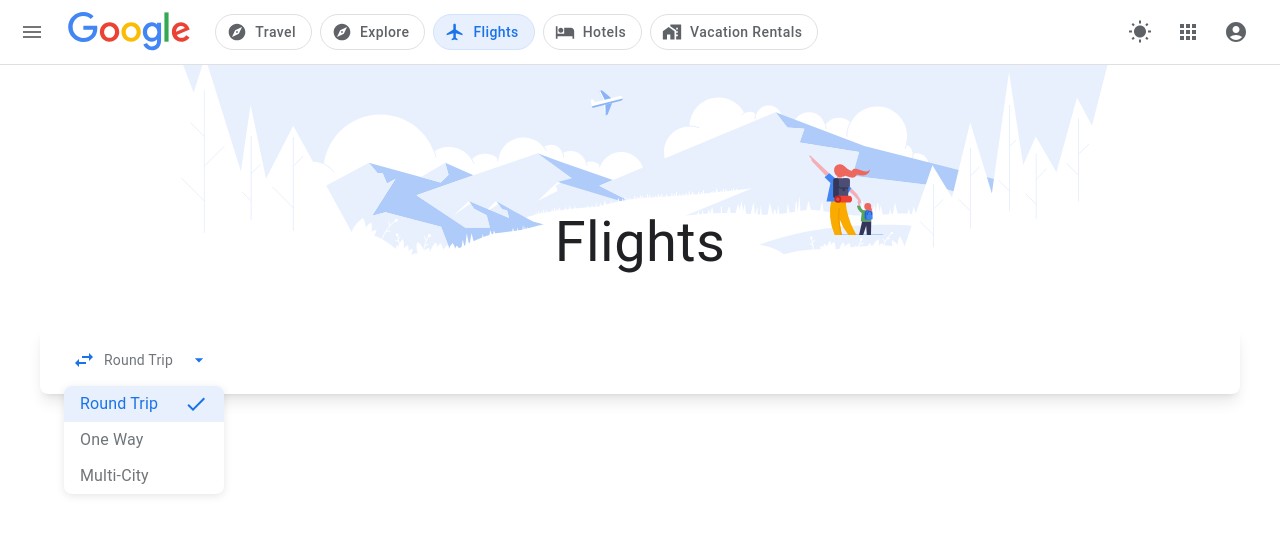
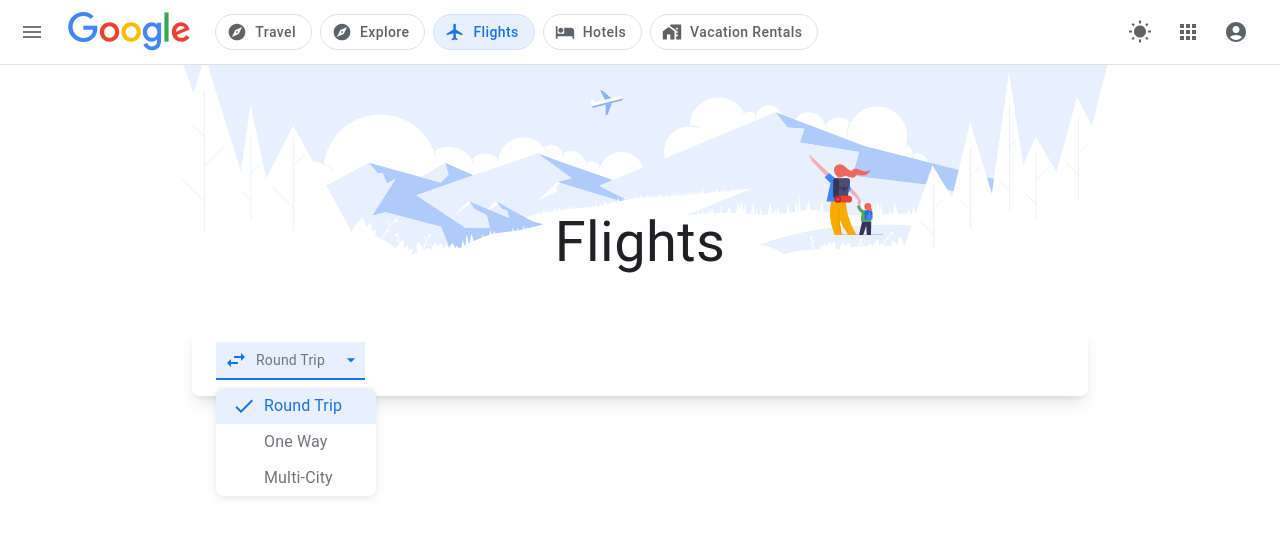
Before and after one commit to Rubilia/flight-search, a React (Vite) app: page / in a window 1280 px wide. Both pictures are taken after a click on the button "Round Trip". Shown: the top 536 px of the page. Built offline with nearby package versions, Linux system fonts and the light colour scheme.

Commit message:
Finished TravelModeComponent

```diff
--- a/src/components/SearchComponent/SearchComponent.tsx
+++ b/src/components/SearchComponent/SearchComponent.tsx
@@ -6,7 +6,7 @@
 
 const SearchComponent: React.FC = () => {
   return (
-    <div className="bg-white shadow-lg rounded-lg p-4 mx-10 mt-4">
+    <div className="bg-white shadow-lg rounded-lg p-4 mx-10 mt-4 mx-[15%]">
       <div className="flex items-center space-x-4 ml-2">
         <TravelModeComponent />
         <PassengersComponent />
--- a/src/components/SearchComponent/TravelModeComponent.tsx
+++ b/src/components/SearchComponent/TravelModeComponent.tsx
@@ -1,10 +1,8 @@
-// src/components/TravelModeComponent.tsx
-
 import React, { useState } from "react";
-import { Menu, MenuItem, Button, Typography } from "@mui/material";
+import { Menu, MenuItem, Button, Typography, Box } from "@mui/material";
 import SwapHorizIcon from "@mui/icons-material/SwapHoriz";
-import ArrowForwardIcon from "@mui/icons-material/ArrowForward";
-import TimelineIcon from "@mui/icons-material/Timeline";
+import ArrowRightAltIcon from "@mui/icons-material/ArrowRightAlt";
+import MultipleStopIcon from "@mui/icons-material/MultipleStop";
 import CheckIcon from "@mui/icons-material/Check";
 import ArrowDropDownIcon from "@mui/icons-material/ArrowDropDown";
 
@@ -25,8 +23,8 @@
 
   const options = [
     { label: "Round Trip", icon: <SwapHorizIcon /> },
-    { label: "One Way", icon: <ArrowForwardIcon /> },
-    { label: "Multi-City", icon: <TimelineIcon /> },
+    { label: "One Way", icon: <ArrowRightAltIcon /> },
+    { label: "Multi-City", icon: <MultipleStopIcon /> },
   ];
 
   const getIcon = () => {
@@ -38,14 +36,12 @@
     <div className="relative inline-block text-left">
       <Button
         onClick={handleClick}
-        className={`flex items-center px-4 py-2 rounded-md text-sm font-normal focus:outline-none ${
-          anchorEl
-            ? "text-blue-600 border-b-2 border-blue-600"
-            : "text-gray-600"
+        className={`flex items-center px-4 py-2 text-sm font-normal focus:outline-none ${
+          anchorEl ? "border-b-2 border-blue-600" : "text-gray-600"
         }`}
         disableRipple
         sx={{
-          backgroundColor: "transparent",
+          backgroundColor: anchorEl ? "#e8f0fe" : "transparent",
           textTransform: "none",
           fontFamily: 'Roboto, "Helvetica Neue", Arial, sans-serif',
           fontSize: "14px",
@@ -53,8 +49,12 @@
           letterSpacing: "0.2px",
           lineHeight: "20px",
           color: "#70757a",
+          borderRadius: "0px",
+          borderBottom: anchorEl
+            ? "2px solid #1a73e8"
+            : "2px solid transparent",
           "&:hover": {
-            backgroundColor: "transparent",
+            backgroundColor: "#e8f0fe",
           },
           "& .MuiSvgIcon-root": {
             color: anchorEl ? "#1a73e8" : "#70757a",
@@ -98,6 +98,8 @@
             onClick={() => handleClose(option.label)}
             selected={option.label === travelMode}
             sx={{
+              display: "flex",
+              alignItems: "center",
               fontFamily: 'Roboto, "Helvetica Neue", Arial, sans-serif',
               fontSize: "14px",
               fontWeight: 400,
@@ -112,15 +114,17 @@
               },
             }}
           >
+            {option.label === travelMode ? (
+              <CheckIcon sx={{ color: "#1a73e8", marginRight: "8px" }} />
+            ) : (
+              <Box sx={{ width: "24px", marginRight: "8px" }} />
+            )}
             <Typography sx={{ flexGrow: 1 }}>{option.label}</Typography>
-            {option.label === travelMode && (
-              <CheckIcon sx={{ color: "#1a73e8", marginLeft: "auto" }} />
-            )}
           </MenuItem>
         ))}
       </Menu>
     </div>
   );
-};
+}
 
 export default TravelModeComponent;
```
